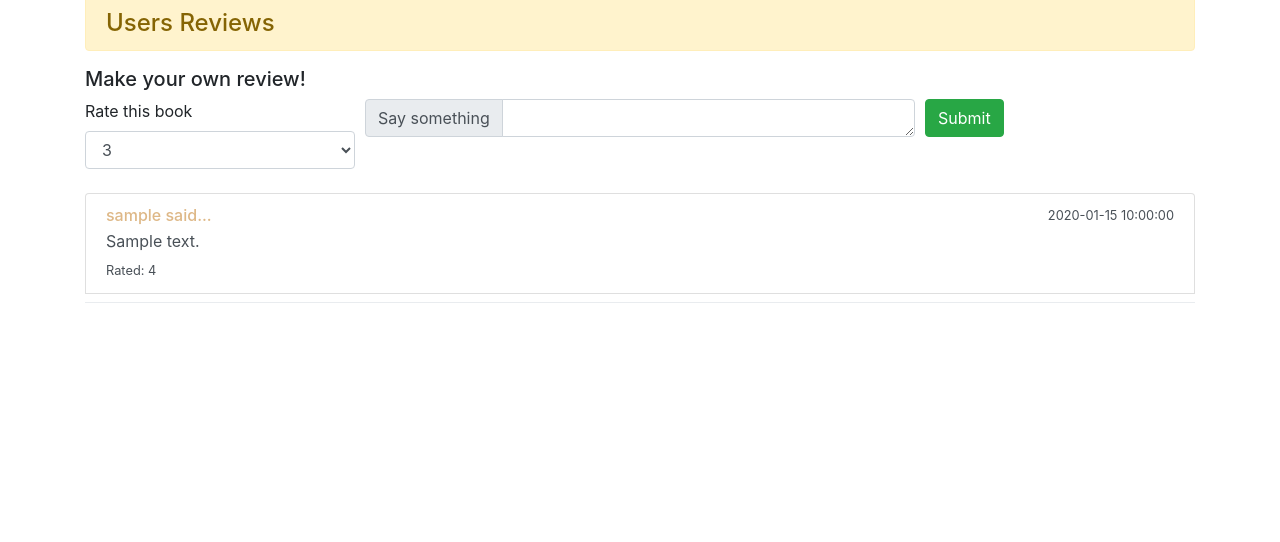
After one commit to tejassatpalkar/GoodReadsBookSite, a Flask app: template templates/book.html in a window 1280 px wide. The commit adds this page. Shown: the part 258-800 px from the top of the page. Run offline with Flask 2, Linux system fonts and the light colour scheme; the template is opened without the code that fills it: most values are stand-ins (such as "Sample title", 1, 10 or a date in 2020).

Commit message:
Finished project

```diff
--- a/application.py
+++ b/application.py
@@ -1,11 +1,13 @@
 import os
+import requests
 
-from setup.Keys import GR_API_KEY
+from Keys import API_KEY
 from flask import Flask, session, render_template, request, redirect, jsonify, url_for
 from flask_session import Session
 from sqlalchemy import create_engine
 from sqlalchemy.orm import scoped_session, sessionmaker
 from werkzeug.security import check_password_hash, generate_password_hash
+
 
 app = Flask(__name__)
 
@@ -30,18 +32,17 @@ def index():
 
 @app.route("/register", methods=["GET", "POST"])
 def register():
+    session.clear()
     if request.method == 'POST':
-        session.clear()
         check_usr = db.execute("SELECT * FROM users WHERE username = :username",
-                               {"username":request.form.get("user_ID")}).fetchone()
+                               {"username": request.form.get("user_ID")}).fetchone()
         if check_usr is not None:
             # TODO  add in arguments for Displaying invalid username
             print('invalid username')
             return redirect(url_for('register'))
         else:
             temp_hash1 = generate_password_hash(request.form.get("user_Pass"), method='pbkdf2:sha256', salt_length=8)
-            temp_hash2 = generate_password_hash(request.form.get("user_Pass2"), method='pbkdf2:sha256', salt_length=8)
-            if temp_hash1 == temp_hash2:
+            if request.form.get("user_Pass") == request.form.get("user_Pass2"):
                 db.execute("INSERT INTO users (username,hash) VALUES (:username, :hash)",
                                         {'username': request.form.get("user_ID"),
                                          'hash': temp_hash1})
@@ -67,17 +68,22 @@ def login():
                                {"username": request.form.get("user_ID")}).fetchone()
         if check_usr is None:
             # TODO return arguments to display invalid username
-            return render_template("layout.html")
+            print("invalid username")
+            return redirect(url_for("login"))
 
         else:
-            user_input_pass = generate_password_hash(request.form.get("user_Pass"), method='pbkdf2:sha256', salt_length=8)
+
             user_pass = check_usr.hash
-            if user_pass == user_input_pass:
+
+            if check_password_hash(user_pass, request.form.get("user_Pass")):
                 session["user_id"] = check_usr.id
                 session["user_name"] = check_usr.username
-                return  redirect(url_for("search"))
+                print("successfully logged in")
+                return redirect("/search")
 
             else:
+                # TODO return wrong password
+                print("invalid password")
                 return redirect(url_for("login"))
 
     else:
@@ -86,9 +92,113 @@ def login():
 
 @app.route("/logout")
 def logout():
-    return
+    session.clear()
+    return redirect("/")
 
 
 @app.route("/search", methods=["GET"])
 def search():
-    return "search page"
+    return render_template("search.html")
+
+
+@app.route("/results", methods=["POST"])
+def results():
+    user_input = f'%{request.form.get("book")}%'
+    result = db.execute("SELECT * FROM books WHERE \
+                        isbn ILIKE :query OR \
+                        title ILIKE :query OR \
+                        author ILIKE :query",
+                        {"query": user_input})
+
+    if result.rowcount == 0:
+        return render_template("error.html", message="no results found, try again")
+    books = result.fetchall()
+    print(books)
+    return render_template("results.html", books=books)
+
+
+@app.route("/book/<book_isbn>", methods=["GET","POST"])
+def book(book_isbn):
+
+
+    if request.method == "POST":
+        currentUser = session["user_id"]
+        rating = request.form.get("rating")
+        comment = request.form.get("comment")
+        row = db.execute("SELECT id FROM books WHERE isbn = :isbn",
+                         {"isbn": book_isbn})
+        bookId = row.fetchone()
+        bookId = bookId[0]
+        row2 = db.execute("SELECT * FROM reviews WHERE user_id = :user_id AND book_id = :book_id",
+                          {"user_id": currentUser,
+                           "book_id": bookId})
+        if row2.rowcount == 1:
+            print("already submitted review for this user")
+            return redirect("/book/" + book_isbn)
+        rating = int(rating)
+
+        db.execute("INSERT INTO reviews (user_id, book_id, comment, rating, time) VALUES \
+                        (:user_id, :book_id, :comment, :rating, NOW()::TIMESTAMP)",
+                   {"user_id": currentUser,
+                    "book_id": bookId,
+                    "comment": comment,
+                    "rating": rating})
+
+
+        db.commit()
+
+
+
+        return redirect("/book/" + book_isbn)
+
+    # Take the book ISBN and redirect to his page (GET)
+    else:
+
+        row = db.execute("SELECT isbn, title, author, year FROM books WHERE \
+                            isbn = :isbn",
+                         {"isbn": book_isbn})
+
+        bookInfo = row.fetchall()
+
+        """ GOODREADS reviews """
+
+        # Read API key from env variable
+        key = API_KEY
+
+        # Query the api with key and ISBN as parameters
+        query = requests.get("https://www.goodreads.com/book/review_counts.json",
+                             params={"key": key, "isbns": book_isbn})
+
+        # Convert the response to JSON
+        response = query.json()
+
+        # "Clean" the JSON before passing it to the bookInfo list
+        response = response['books'][0]
+
+        # Append it as the second element on the list. [1]
+        bookInfo.append(response)
+
+        """ Users reviews """
+
+        # Search book_id by ISBN
+        row = db.execute("SELECT id FROM books WHERE isbn = :isbn",
+                         {"isbn": book_isbn})
+
+        # Save id into variable
+        book = row.fetchone()  # (id,)
+        book = book[0]
+
+        # Fetch book reviews
+        # Date formatting (https://www.postgresql.org/docs/9.1/functions-formatting.html)
+        results = db.execute("SELECT users.username, comment, rating, \
+                                to_char(time, 'DD Mon YY - HH24:MI:SS') as time \
+                                FROM users \
+                                INNER JOIN reviews \
+                                ON users.id = reviews.user_id \
+                                WHERE book_id = :book \
+                                ORDER BY time",
+                             {"book": book})
+
+        reviews = results.fetchall()
+
+        return render_template("book.html", bookInfo=bookInfo, reviews=reviews)
--- /dev/null
+++ b/static/style.css
@@ -0,0 +1,7 @@
+.results-container {
+    display: flex;
+    flex-direction: row;
+    flex-wrap: wrap;
+    justify-content: space-around;
+    align-items: baseline;
+}
--- /dev/null
+++ b/templates/book.html
@@ -0,0 +1,81 @@
+{% extends "layout.html" %}
+
+{% block title %}
+    {{bookInfo[0]['title']}}
+{% endblock %}
+
+{% block content %}
+
+    <div class="row book-container">
+        <div class="col-sm-4">
+            <img src="http://covers.openlibrary.org/b/isbn/{{bookInfo[0]['isbn']}}-M.jpg" width="130px">
+        </div>
+        <div class="col-sm-4">
+            <h1>{{bookInfo[0]['title']}}</h1>
+            <h5>Author: {{bookInfo[0]['author']}}</h5>
+            <h5>Published: {{bookInfo[0]['year']}}</h5>
+            <h5>ISBN-10: {{bookInfo[0]['isbn']}}</h5>
+        </div>
+
+        <!--GOODREADS REVIEWS -->
+        <div class="col-sm-4">
+            <img class="mb-3" src="../static/goodreads.jpg" alt="Goodreads" width="200" height="45">
+            <h5>Nº of Ratings: {{bookInfo[1]['work_ratings_count']}}</h5>
+            <h5>Average Rating: {{bookInfo[1]['average_rating']}}</h5>
+            <h5>
+                <a href="https://www.goodreads.com/search?q={{bookInfo[0]['title']}}">Goodreads page</a>
+            </h5>
+        </div>
+    </div>
+    <div class="dropdown-divider"></div>
+
+    <h4 class="alert alert-warning">Users Reviews</h4>
+    <h5>Make your own review!</h5>
+
+    <div>
+        <!-- REVIEW FORM -->
+        <form method="POST" class="form-border">
+            <div class="form-row">
+                <div class="form-group col-sm">
+                    <label for="rating">Rate this book</label>
+                    <select id="rating" name="rating" class="form-control" required>
+                        <option value="1">1</option>
+                        <option value="2">2</option>
+                        <option selected value="3">3</option>
+                        <option value="4">4</option>
+                        <option value="5">5</option>
+                    </select>
+                </div>
+                <div class="form-group col-sm-6">
+                    <div class="input-group">
+                        <div class="input-group-prepend">
+                            <span class="input-group-text">Say something</span>
+                        </div>
+                        <textarea name="comment" id="comment" class="form-control" rows="1" required></textarea>
+                    </div>
+                </div>
+                <div class="form-group col-sm">
+                    <button class="btn btn-success" type="submit">Submit</button>
+                </div>
+            </div>
+        </form>
+
+        <!-- REVIEW LIST -->
+        <div id="userReviews">
+            <h2></h2>
+            {% for review in reviews %}
+            <div class="list-group">
+                <a href="#" class="list-group-item list-group-item-action flex-column align-items-start">
+                    <div class="d-flex w-100 justify-content-between">
+                        <h6 class="mb-1" style="color:burlywood">{{review['username']}} said...</h6>
+                        <small>{{review['time']}}</small>
+                    </div>
+                    <p class="mb-1">{{review['comment']}}</p>
+                    <small>Rated: {{review['rating']}}</small>
+                </a>
+                <div class="dropdown-divider"></div>
+            </div>
+            {% endfor %}
+        </div>
+    </div>
+{% endblock %}
--- /dev/null
+++ b/templates/error.html
@@ -0,0 +1,5 @@
+{% extends  "layout.html" %}
+{% block title %}Error{% endblock title %}
+{% block content %}
+    <h1>{{ message }}</h1>
+{% endblock content %}
--- a/templates/layout.html
+++ b/templates/layout.html
@@ -12,7 +12,7 @@
 
     <!-- Bootstrap core CSS -->
 <link href="../static/bootstrap.css" rel="stylesheet" integrity="sha384-9aIt2nRpC12Uk9gS9baDl411NQApFmC26EwAOH8WgZl5MYYxFfc+NcPb1dKGj7Sk" crossorigin="anonymous">
-
+<link href="../static/style.css" rel="stylesheet">
     <!-- Favicons -->
 <link rel="apple-touch-icon" href="https://getbootstrap.com/docs/4.5/assets/img/favicons/apple-touch-icon.png" sizes="180x180">
 <link rel="icon" href="https://getbootstrap.com/docs/4.5/assets/img/favicons/favicon-32x32.png" sizes="32x32" type="image/png">
@@ -53,7 +53,7 @@
   <div class="collapse navbar-collapse" id="navbarsExampleDefault">
       {% if session.user_id %}
       <ul class="navbar-nav mr-auto">
-                    <li class="nav-item"><a class="nav-link" href="/">Search</a></li>
+                    <li class="nav-item"><a class="nav-link" href="/search">Search</a></li>
                 </ul>
                 <ul class="navbar-nav ml-auto">
                     <li class="nav-item"><a class="nav-link" href="#">{{ session.user_name }}</a></li>
```
Also changed, not shown: templates/results.html (added, +20 -0 lines), templates/search.html (+9 -0 lines).
